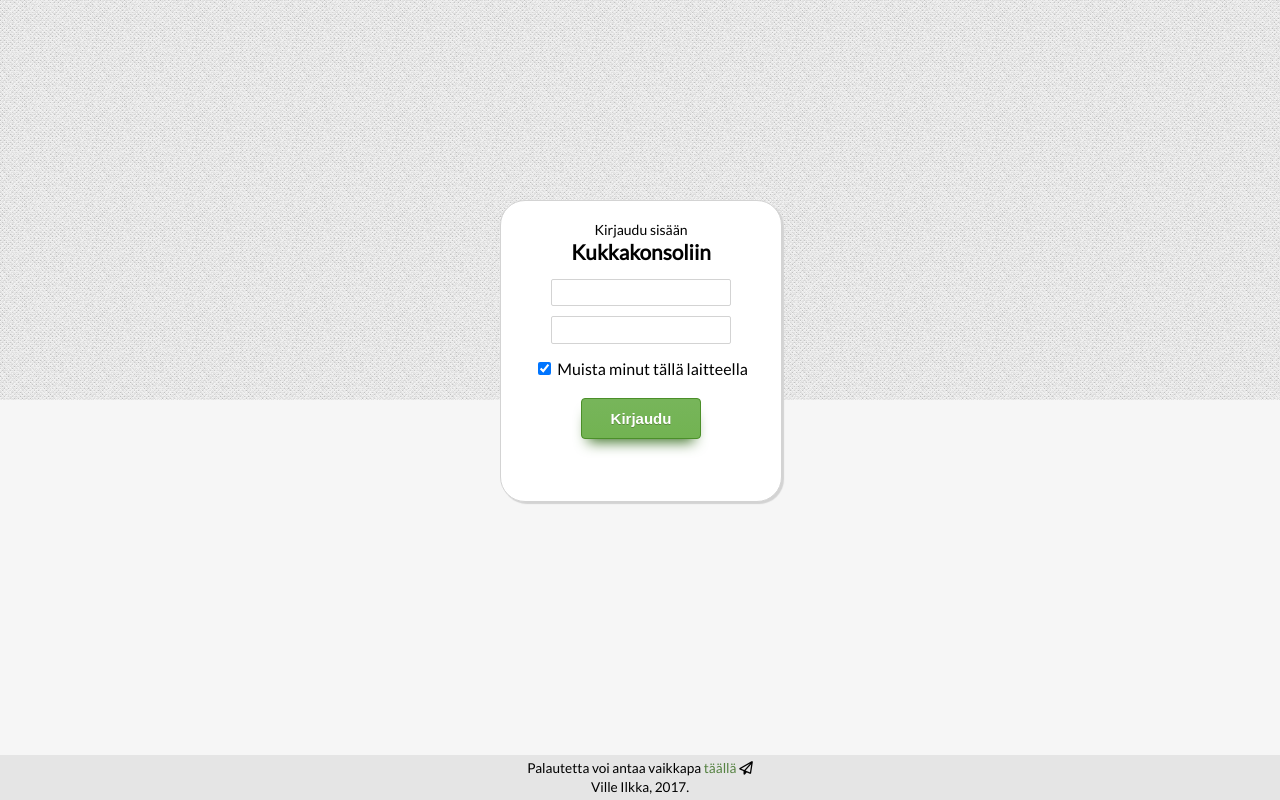
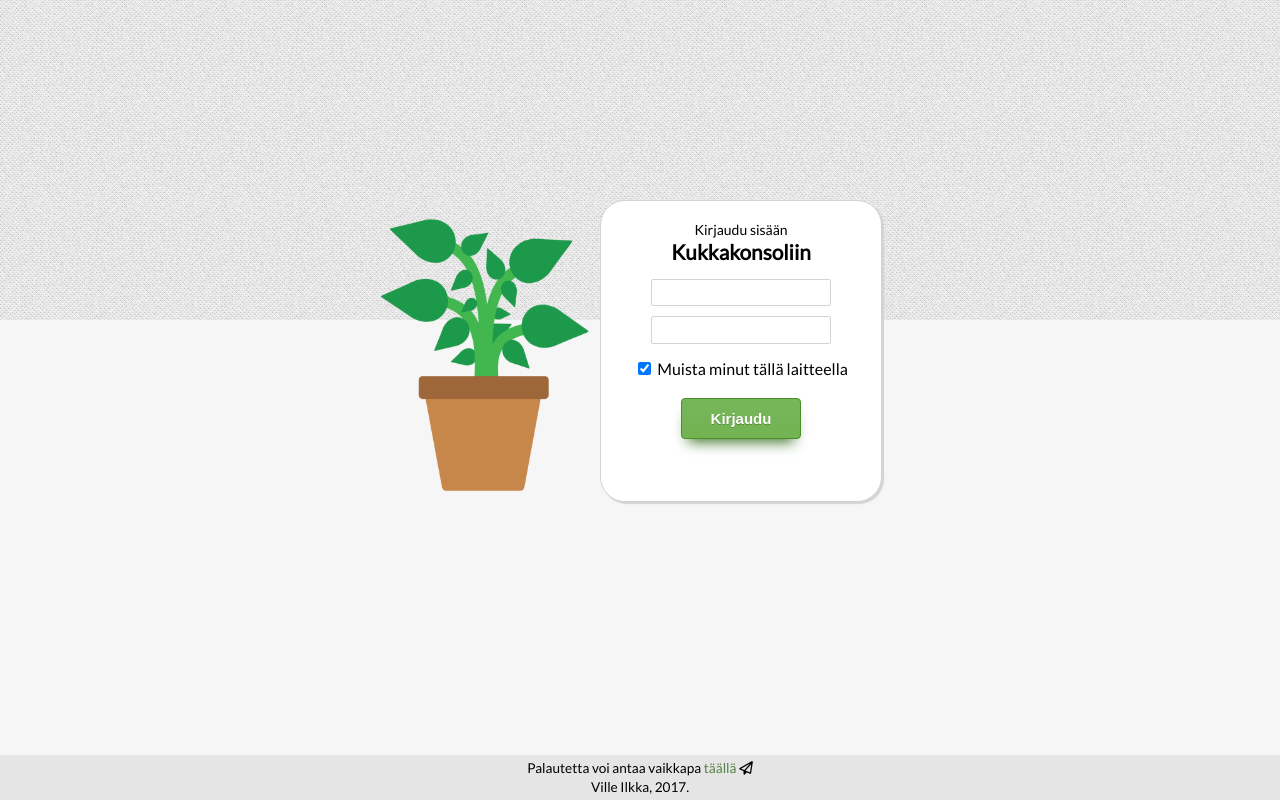
Before and after one commit to nakkim/Kasvikonsoli, a PHP site: page / in a window 1280 px wide. Run offline with PHP 8.4, Linux system fonts and the light colour scheme; some libraries are stand-ins or nearby versions.

Commit message:
Added a plant image and moved sign in box a bit

```diff
--- a/css/style.css
+++ b/css/style.css
@@ -47,28 +47,58 @@ body {
 }
 
 .upper-content {
-    height: 50%;
+    height: 40%;
     width: 100%;
 
     background-color: rgb(237,238,230);
     background-image: url("bgnoise_lg.png");
     /*opacity: 0.8;*/
 
-
     z-index: 1;
 }
 
 section {
-    z-index: 10
+    display: absolute;
+    margin-left: auto;
+    margin-right: auto;
+
+    z-index: 10;
+    max-width: 800px;
+}
+
+.main-plant-button-wrapper {
+    display: absolute;
+    margin-left: auto;
+    margin-right: auto;
+
+    min-width: 300px;
+    max-width: 600px;
+    height: 300px;
+
+}
+
+.main-plant {
+    position: absolute;
+    margin: auto;
+    top: 40%;
+    margin-top: -120px;
+
+    width: 280px;
+    height: 300px;
+}
+
+.main-plant img {
+    width: 280px;
+    height: 300px;
 }
 
 .main-buttons {
     position: absolute;
     margin: auto;
     top: 40%;
-    left: 50%;
+    left: 60%;
     margin-top: -120px;
-    margin-left: -140px;
+    margin-left: -168px;
 
     width: 280px;
     height: 300px;
--- a/index.html
+++ b/index.html
@@ -7,18 +7,25 @@
     <link href="https://fonts.googleapis.com/css?family=Lato" rel="stylesheet">
     <script src="https://use.fontawesome.com/fdf452f08e.js"></script>
     <link href="css/style.css" rel="stylesheet" media="all" />
+
+    <script src="https://ajax.googleapis.com/ajax/libs/jquery/3.2.1/jquery.min.js"></script>
+    <script src="login.js"></script>
 </head>
 <body>
     <main class="main-content" role="main">
         <header class="upper-content"></header>
         <section>
+            <div class="main-plant-button-wrapper">
+                <div class="main-plant">
+                    <img src="css/plant.png"></img>
+                </div>
                 <div class="main-buttons">
                     <header>
                         <h3>Kirjaudu sisään</h3>
                         <h1>Kukkakonsoliin</h1>
                     </header>
                     <div class="form-wrapper">
-                    <form>
+                        <form method="post">
                             <input type="text" name="username"><br>
                             <input type="password" name="password"><br>
 
@@ -26,6 +33,7 @@
                             <label id="session-check-label">Muista minut tällä laitteella</label>
                             <button class="login-button">Kirjaudu</button>
                         </form>
+                    </div>
                 </div>
             </div>
         </section>
--- /dev/null
+++ b/login.js
@@ -0,0 +1,16 @@
+/*
+* Login page javascript functionalities
+* Ville Ilkka, 2017
+*/
+
+'use strick';
+
+$(function() {
+    $(".login-button").click(function()
+        {
+            var elem = document.getElementById("main-response");
+            elem.style.color = "red";
+            elem.innerHTML = "Käyttäjää ei löytynyt.";
+        }
+    );
+});
```
Also changed, not shown: css/plant.png (added), css/plant.svg (added). Lines whose indentation alone changed are shown as unchanged.
